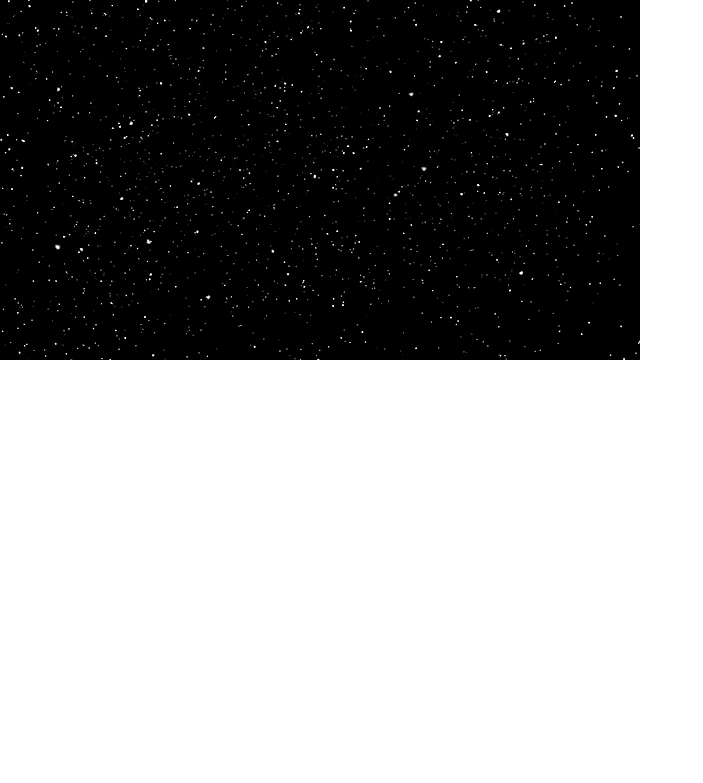
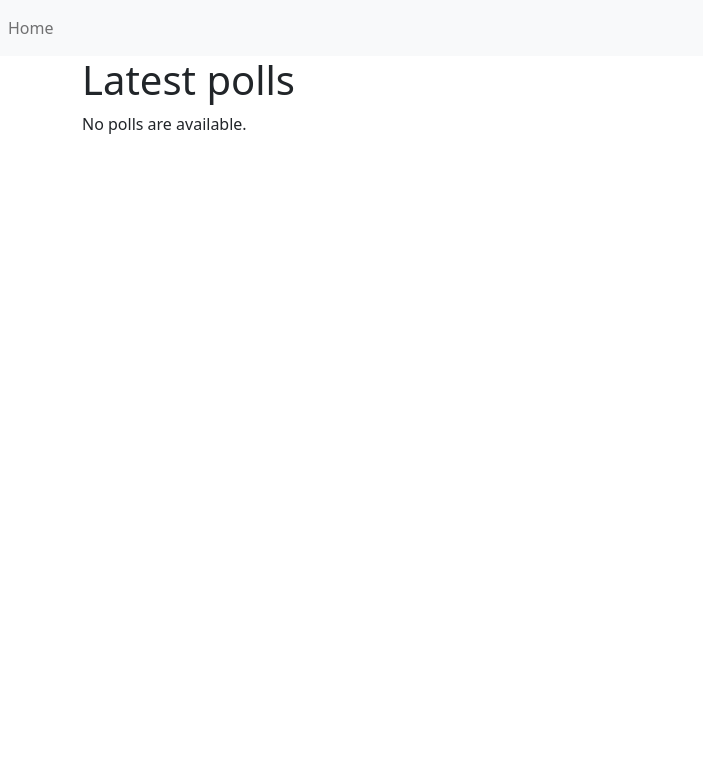
Before and after one commit to RitehWebTeam/django-tutorial, a Django app: page /polls/ in a window 1280 px wide. Shown: the top 783 px of the page, without its empty margins (0-703 px from the left). Run offline with Django 3.2, Linux system fonts and the light colour scheme; data that the repository does not hold is empty.

Commit message:
Add bootstrap, navbar and simple design

```diff
--- a/polls/static/polls/style.css
+++ b/polls/static/polls/style.css
@@ -1,7 +1,3 @@
 li a {
     color: green;
 }
-
-body {
-    background: white url("images/background.gif") no-repeat;
-}
--- /dev/null
+++ b/polls/templates/base.html
@@ -0,0 +1,37 @@
+<!DOCTYPE html>
+<html>
+    <head>
+        {% load static %}
+        <link rel="stylesheet" type="text/css" href="{% static 'polls/style.css' %}">
+        <!-- CSS only -->
+        <link href="https://cdn.jsdelivr.net/npm/bootstrap@5.1.3/dist/css/bootstrap.min.css" rel="stylesheet"
+              integrity="sha384-1BmE4kWBq78iYhFldvKuhfTAU6auU8tT94WrHftjDbrCEXSU1oBoqyl2QvZ6jIW3" crossorigin="anonymous">
+        <!-- JavaScript Bundle with Popper -->
+        <script src="https://cdn.jsdelivr.net/npm/bootstrap@5.1.3/dist/js/bootstrap.bundle.min.js"
+                integrity="sha384-ka7Sk0Gln4gmtz2MlQnikT1wXgYsOg+OMhuP+IlRH9sENBO0LRn5q+8nbTov4+1p"
+                crossorigin="anonymous"></script>
+
+        {% block navbar %}
+            <nav class="navbar navbar-expand-lg navbar-light bg-light">
+              <button class="navbar-toggler" type="button" data-toggle="collapse" data-target="#navbarNav" aria-controls="navbarNav" aria-expanded="false" aria-label="Toggle navigation">
+                <span class="navbar-toggler-icon"></span>
+              </button>
+              <div class="collapse navbar-collapse" id="navbarNav">
+                <ul class="navbar-nav">
+                  <li class="nav-item active">
+                    <a class="nav-link" href="{% url 'polls:index' %}">Home <span class="sr-only"></span></a>
+                  </li>
+                </ul>
+              </div>
+            </nav>
+        {% endblock %}
+
+    </head>
+
+    <body>
+        <div class="container">
+            {% block body %}
+            {% endblock body %}
+        </div>
+    </body>
+</html>
--- a/polls/templates/polls/index.html
+++ b/polls/templates/polls/index.html
@@ -1,13 +1,15 @@
+{% extends "base.html" %}
 {% load static %}
 
-<link rel="stylesheet" type="text/css" href="{% static 'polls/style.css' %}">
-
+{% block body %}
+    <h1 class="h1">Latest polls</h1>
     {% if latest_question_list %}
-    <ul>
+        <div class="list-group">
         {% for question in latest_question_list %}
-        <li><a href="{% url 'polls:detail' question.id %}">{{ question.question_text }}</a></li>
+            <a class="list-group-item list-group-item-primary" href="{% url 'polls:detail' question.id %}">{{ question.question_text }}</a>
         {% endfor %}
-    </ul>
+        </div>
     {% else %}
         <p>No polls are available.</p>
     {% endif %}
+{% endblock body %}
```
Also changed, not shown: polls/templates/polls/detail.html (+11 -4 lines), polls/templates/polls/results.html (+11 -7 lines), polls/static/polls/images/background.gif (deleted). Lines whose indentation alone changed are shown as unchanged.
